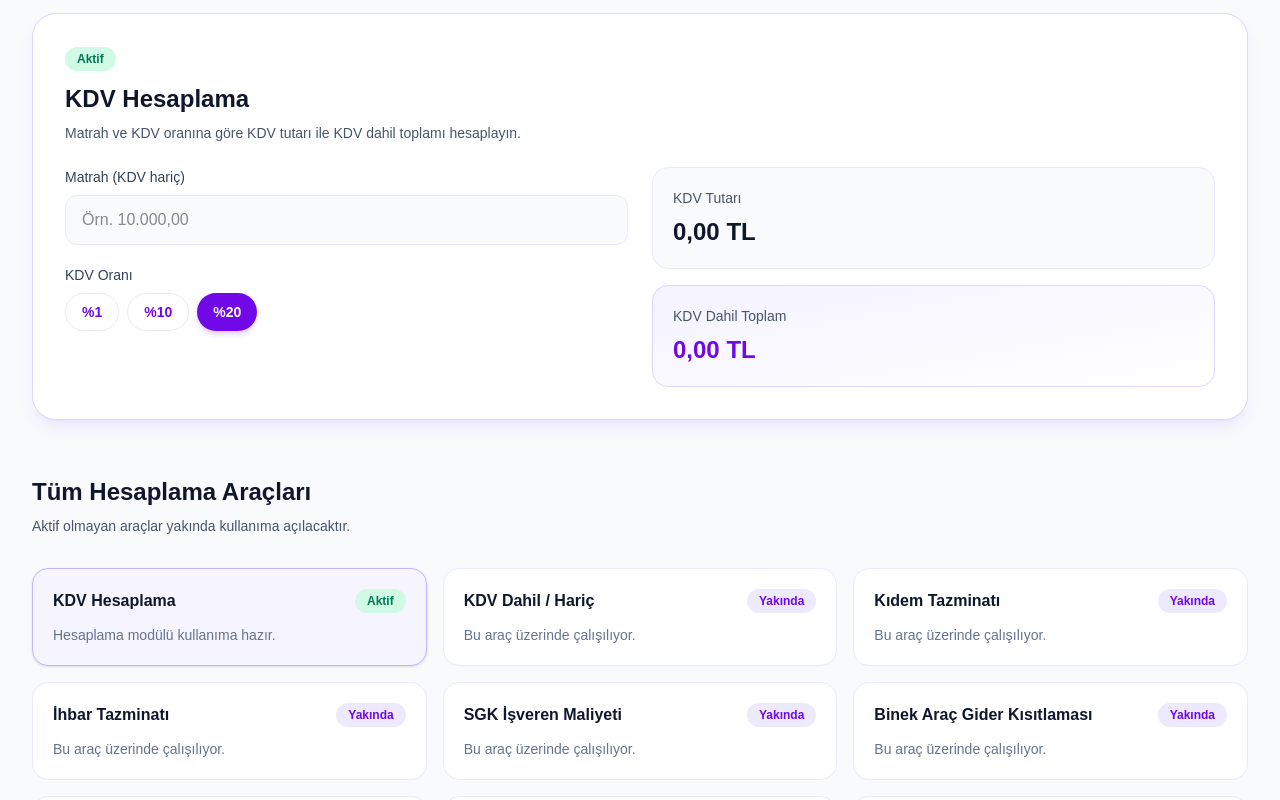
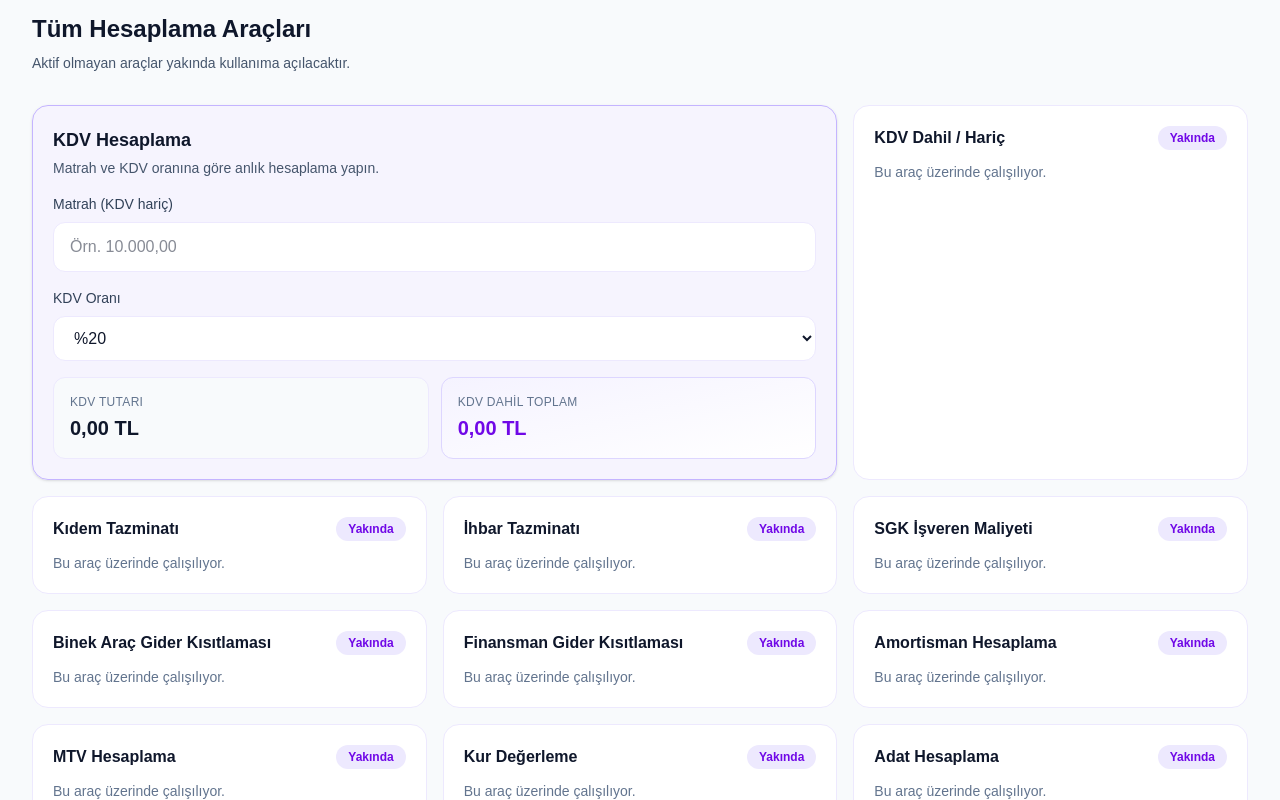
Before and after one commit to yusufozlu-hue/annvero-app, a Next.js app: page /hesaplama-araclari in a window 1280 px wide. Shown: the part 340-1140 px from the top of the page. Built offline with nearby package versions, Linux system fonts and the light colour scheme.

Commit message:
Activate public KDV calculator

```diff
--- /dev/null
+++ b/app/components/landing/CalculatorToolsGrid.jsx
@@ -0,0 +1,60 @@
+"use client";
+
+import KdvCalculator from "./KdvCalculator";
+
+const tools = [
+  { id: "kdv", title: "KDV Hesaplama", active: true },
+  { id: "kdv-dahil", title: "KDV Dahil / Hariç" },
+  { id: "kidem", title: "Kıdem Tazminatı" },
+  { id: "ihbar", title: "İhbar Tazminatı" },
+  { id: "sgk", title: "SGK İşveren Maliyeti" },
+  { id: "binek", title: "Binek Araç Gider Kısıtlaması" },
+  { id: "finansman", title: "Finansman Gider Kısıtlaması" },
+  { id: "amortisman", title: "Amortisman Hesaplama" },
+  { id: "mtv", title: "MTV Hesaplama" },
+  { id: "kur", title: "Kur Değerleme" },
+  { id: "adat", title: "Adat Hesaplama" },
+  { id: "police", title: "Poliçe Giderleştirme" },
+];
+
+export default function CalculatorToolsGrid() {
+  return (
+    <div className="mt-8 grid grid-cols-1 gap-4 sm:grid-cols-2 xl:grid-cols-3">
+      {tools.map((tool) => {
+        if (tool.active) {
+          return (
+            <article
+              key={tool.id}
+              className="rounded-2xl border border-violet-300 bg-violet-50/70 p-5 shadow-sm sm:col-span-2 xl:col-span-2"
+            >
+              <h3 className="text-lg font-semibold text-slate-900">
+                {tool.title}
+              </h3>
+              <p className="mt-1 text-sm text-slate-600">
+                Matrah ve KDV oranına göre anlık hesaplama yapın.
+              </p>
+              <KdvCalculator />
+            </article>
+          );
+        }
+
+        return (
+          <article
+            key={tool.id}
+            className="rounded-2xl border border-violet-100 bg-white p-5 transition hover:border-violet-200 hover:shadow-md hover:shadow-violet-500/5"
+          >
+            <div className="flex items-start justify-between gap-3">
+              <h3 className="font-semibold text-slate-900">{tool.title}</h3>
+              <span className="shrink-0 rounded-full bg-violet-100 px-3 py-1 text-xs font-semibold text-violet-700">
+                Yakında
+              </span>
+            </div>
+            <p className="mt-3 text-sm text-slate-500">
+              Bu araç üzerinde çalışılıyor.
+            </p>
+          </article>
+        );
+      })}
+    </div>
+  );
+}
--- a/app/components/landing/KdvCalculator.jsx
+++ b/app/components/landing/KdvCalculator.jsx
@@ -27,32 +27,21 @@ function formatMoney(value) {
 
 export default function KdvCalculator() {
   const [matrahInput, setMatrahInput] = useState("");
-  const [rate, setRate] = useState(20);
+  const [rate, setRate] = useState("20");
 
   const matrah = parseAmount(matrahInput);
+  const rateNumber = Number(rate);
 
   const { kdvTutari, toplam } = useMemo(() => {
-    const kdv = (matrah * rate) / 100;
+    const kdv = (matrah * rateNumber) / 100;
     return {
       kdvTutari: kdv,
       toplam: matrah + kdv,
     };
-  }, [matrah, rate]);
+  }, [matrah, rateNumber]);
 
   return (
-    <section className="rounded-3xl border border-violet-200 bg-white p-6 shadow-lg shadow-violet-500/10 sm:p-8">
-      <div className="mb-6">
-        <span className="inline-flex rounded-full bg-emerald-100 px-3 py-1 text-xs font-semibold text-emerald-700">
-          Aktif
-        </span>
-        <h2 className="mt-3 text-2xl font-bold text-slate-900">KDV Hesaplama</h2>
-        <p className="mt-2 text-sm text-slate-600">
-          Matrah ve KDV oranına göre KDV tutarı ile KDV dahil toplamı hesaplayın.
-        </p>
-      </div>
-
-      <div className="grid gap-6 lg:grid-cols-2">
-        <div className="space-y-5">
+    <div className="mt-4 space-y-4">
       <label className="block">
         <span className="mb-2 block text-sm font-medium text-slate-700">
           Matrah (KDV hariç)
@@ -63,54 +52,53 @@ export default function KdvCalculator() {
           value={matrahInput}
           onChange={(event) => setMatrahInput(event.target.value)}
           placeholder="Örn. 10.000,00"
-              className="w-full rounded-xl border border-violet-100 bg-slate-50 px-4 py-3 text-slate-900 outline-none transition focus:border-violet-400 focus:ring-2 focus:ring-violet-100"
+          className="w-full rounded-xl border border-violet-100 bg-white px-4 py-3 text-slate-900 outline-none transition focus:border-violet-400 focus:ring-2 focus:ring-violet-100"
         />
       </label>
 
-          <div>
+      <label className="block">
         <span className="mb-2 block text-sm font-medium text-slate-700">
           KDV Oranı
         </span>
-            <div className="flex flex-wrap gap-2">
+        <select
+          value={rate}
+          onChange={(event) => setRate(event.target.value)}
+          className="w-full rounded-xl border border-violet-100 bg-white px-4 py-3 text-slate-900 outline-none transition focus:border-violet-400 focus:ring-2 focus:ring-violet-100"
+        >
           {RATE_OPTIONS.map((option) => (
-                <button
-                  key={option.value}
-                  type="button"
-                  onClick={() => setRate(option.value)}
-                  className={`rounded-full px-4 py-2 text-sm font-semibold transition ${
-                    rate === option.value
-                      ? "bg-violet-700 text-white shadow-md shadow-violet-500/25"
-                      : "border border-violet-100 bg-white text-violet-700 hover:bg-violet-50"
-                  }`}
-                >
+            <option key={option.value} value={option.value}>
               {option.label}
-                </button>
+            </option>
           ))}
+        </select>
+      </label>
+
+      <div className="grid gap-3 sm:grid-cols-2">
+        <ResultField label="KDV Tutarı" value={formatMoney(kdvTutari)} />
+        <ResultField
+          label="KDV Dahil Toplam"
+          value={formatMoney(toplam)}
+          highlight
+        />
       </div>
     </div>
-        </div>
-
-        <div className="grid gap-4 sm:grid-cols-1">
-          <ResultCard label="KDV Tutarı" value={formatMoney(kdvTutari)} />
-          <ResultCard label="KDV Dahil Toplam" value={formatMoney(toplam)} highlight />
-        </div>
-      </div>
-    </section>
   );
 }
 
-function ResultCard({ label, value, highlight = false }) {
+function ResultField({ label, value, highlight = false }) {
   return (
     <div
-      className={`rounded-2xl border p-5 ${
+      className={`rounded-xl border p-4 ${
         highlight
           ? "border-violet-200 bg-gradient-to-br from-violet-50 to-white"
           : "border-violet-100 bg-slate-50"
       }`}
     >
-      <p className="text-sm font-medium text-slate-600">{label}</p>
+      <p className="text-xs font-medium uppercase tracking-wide text-slate-500">
+        {label}
+      </p>
       <p
-        className={`mt-2 text-2xl font-bold ${
+        className={`mt-1 text-lg font-bold sm:text-xl ${
           highlight ? "text-violet-700" : "text-slate-900"
         }`}
       >
--- a/app/hesaplama-araclari/page.jsx
+++ b/app/hesaplama-araclari/page.jsx
@@ -1,20 +1,5 @@
+import CalculatorToolsGrid from "../components/landing/CalculatorToolsGrid";
 import PublicHeader from "../components/landing/PublicHeader";
-import KdvCalculator from "../components/landing/KdvCalculator";
-
-const tools = [
-  { id: "kdv", title: "KDV Hesaplama", active: true },
-  { id: "kdv-dahil", title: "KDV Dahil / Hariç" },
-  { id: "kidem", title: "Kıdem Tazminatı" },
-  { id: "ihbar", title: "İhbar Tazminatı" },
-  { id: "sgk", title: "SGK İşveren Maliyeti" },
-  { id: "binek", title: "Binek Araç Gider Kısıtlaması" },
-  { id: "finansman", title: "Finansman Gider Kısıtlaması" },
-  { id: "amortisman", title: "Amortisman Hesaplama" },
-  { id: "mtv", title: "MTV Hesaplama" },
-  { id: "kur", title: "Kur Değerleme" },
-  { id: "adat", title: "Adat Hesaplama" },
-  { id: "police", title: "Poliçe Giderleştirme" },
-];
 
 export default function HesaplamaAraclariPage() {
   return (
@@ -35,11 +20,7 @@ export default function HesaplamaAraclariPage() {
           </p>
         </div>
 
-        <div className="mt-10">
-          <KdvCalculator />
-        </div>
-
-        <section className="mt-14">
+        <section className="mt-10">
           <h2 className="text-xl font-bold text-slate-900 sm:text-2xl">
             Tüm Hesaplama Araçları
           </h2>
@@ -47,36 +28,7 @@ export default function HesaplamaAraclariPage() {
             Aktif olmayan araçlar yakında kullanıma açılacaktır.
           </p>
 
-          <div className="mt-8 grid grid-cols-1 gap-4 sm:grid-cols-2 xl:grid-cols-3">
-            {tools.map((tool) => (
-              <article
-                key={tool.id}
-                className={`rounded-2xl border p-5 transition ${
-                  tool.active
-                    ? "border-violet-300 bg-violet-50/70 shadow-sm"
-                    : "border-violet-100 bg-white hover:border-violet-200 hover:shadow-md hover:shadow-violet-500/5"
-                }`}
-              >
-                <div className="flex items-start justify-between gap-3">
-                  <h3 className="font-semibold text-slate-900">{tool.title}</h3>
-                  <span
-                    className={`shrink-0 rounded-full px-3 py-1 text-xs font-semibold ${
-                      tool.active
-                        ? "bg-emerald-100 text-emerald-700"
-                        : "bg-violet-100 text-violet-700"
-                    }`}
-                  >
-                    {tool.active ? "Aktif" : "Yakında"}
-                  </span>
-                </div>
-                <p className="mt-3 text-sm text-slate-500">
-                  {tool.active
-                    ? "Hesaplama modülü kullanıma hazır."
-                    : "Bu araç üzerinde çalışılıyor."}
-                </p>
-              </article>
-            ))}
-          </div>
+          <CalculatorToolsGrid />
         </section>
       </main>
 
```
Lines whose indentation alone changed are shown as unchanged.
